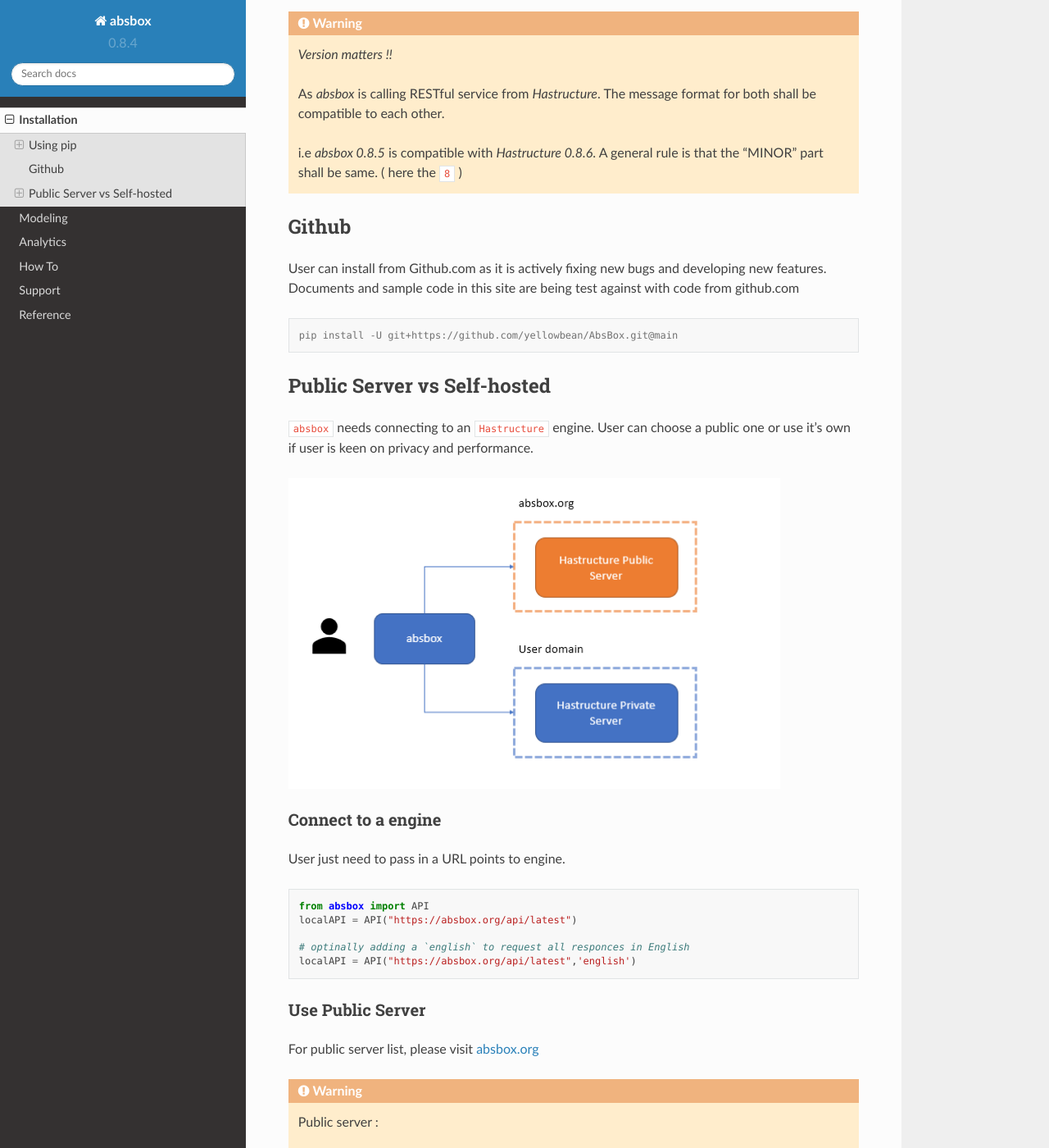
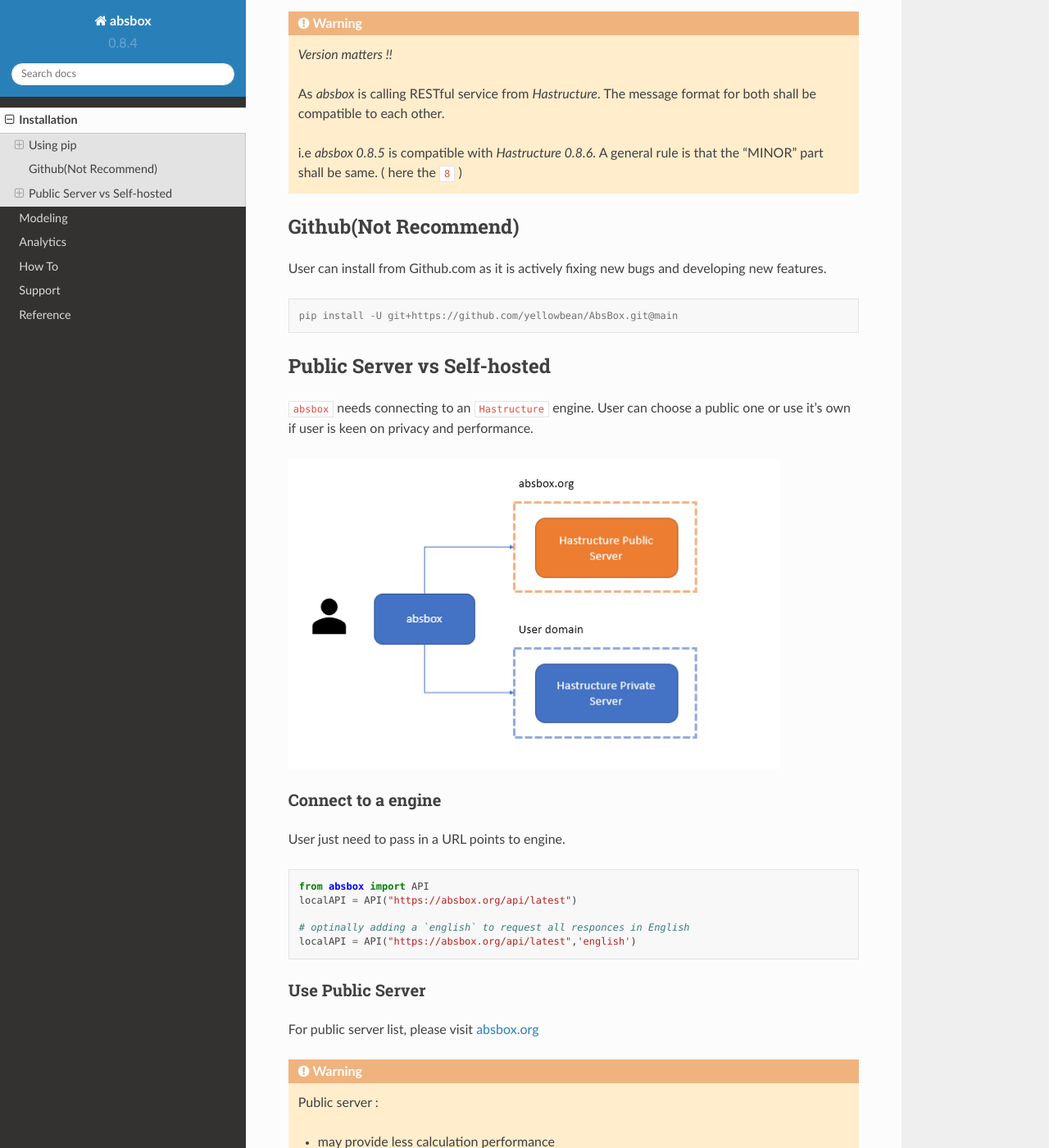
Before and after one commit to yellowbean/absbox-doc, a Sphinx documentation site: the page built from docs/source/installation.rst, in a window 1280 px wide and 1400 px high, scrolled down 1082 px. Shown: the whole window at 82% size. Built offline with Sphinx 7.4.7 and the Read the Docs theme 2.0.0, drawn with Linux system fonts in a browser that asks for light colours; some of the changed text lies outside the part shown.

Commit message:
update installation

```diff
--- a/docs/source/installation.rst
+++ b/docs/source/installation.rst
@@ -45,11 +45,10 @@
    A general rule is that the "MINOR" part shall be same. ( here the ``8`` )
 
 
-Github
---------------
+Github(Not Recommend)
+---------------------------
 
 User can install from Github.com as it is actively fixing new bugs and developing new features.
-Documents and sample code in this site are being test against with code from github.com
 
 .. code-block:: console
 
```
Also changed, not shown: other parts of docs/source/installation.rst (+1 -1 lines).
